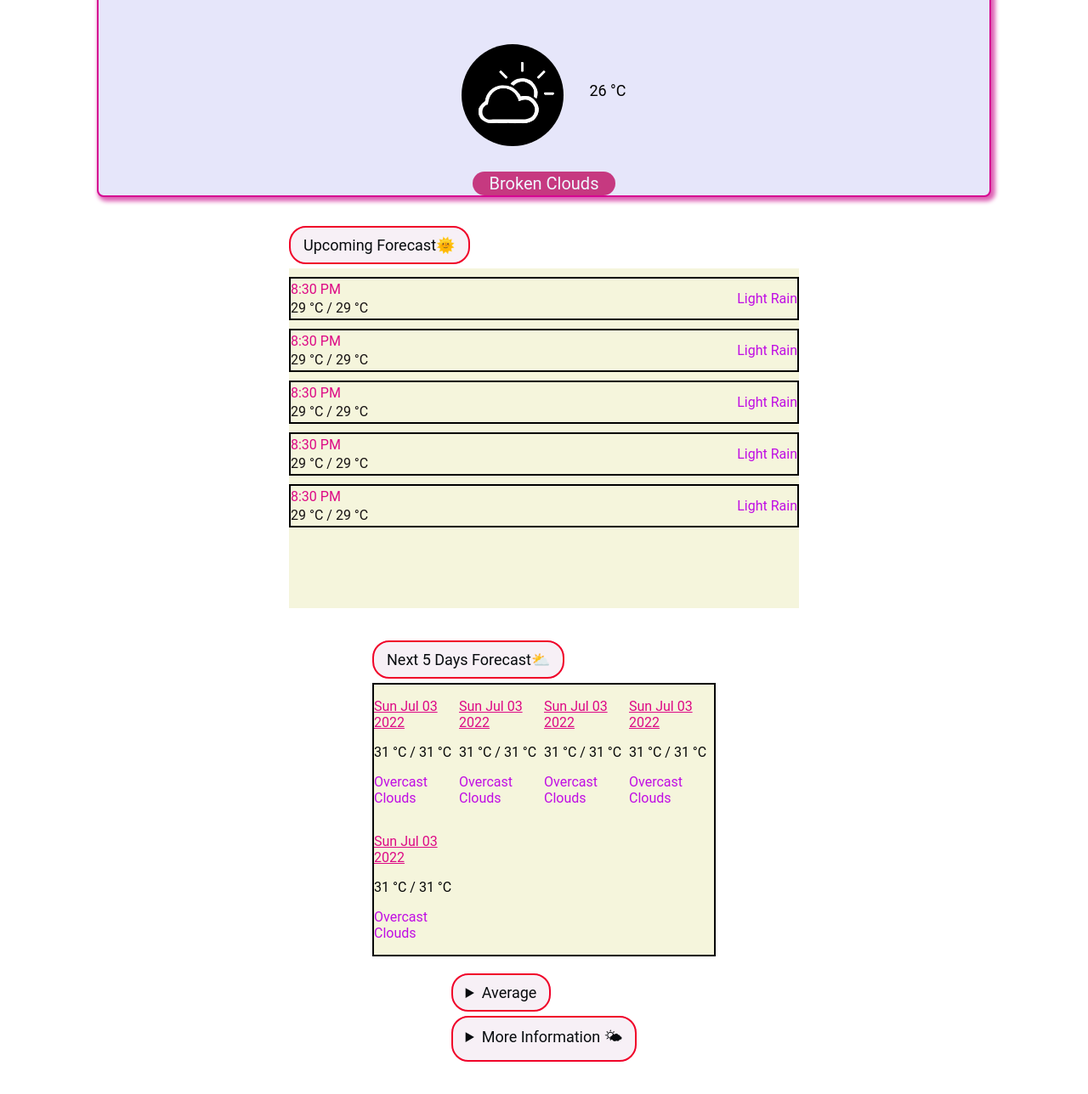
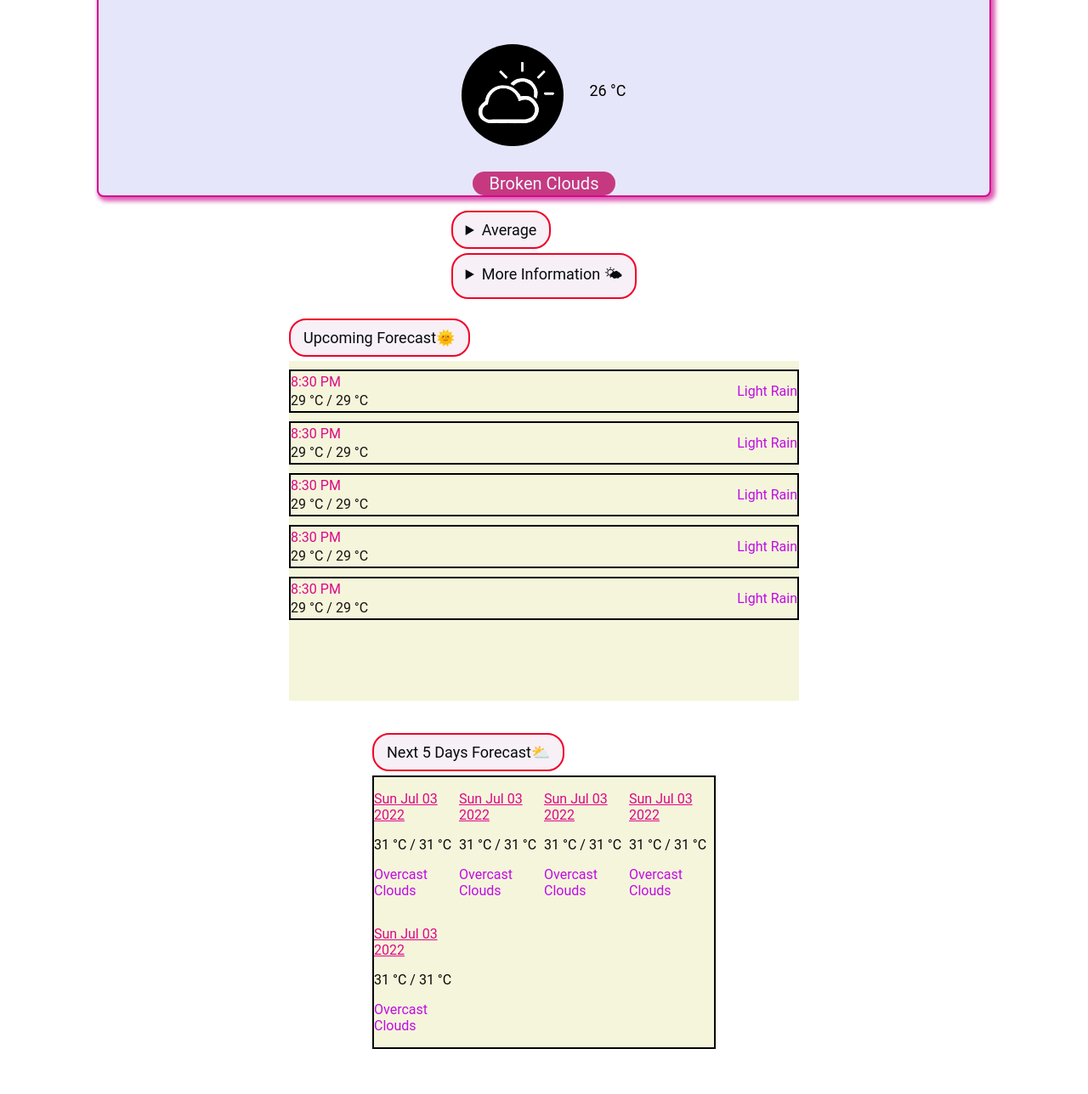
Before and after one commit to AradhanaSinghh/weather, a plain HTML site: page index.html in a window 1280 px wide. Shown: the part 230-1518 px from the top of the page at 85% size. Drawn offline with nearby package versions, Linux system fonts and the light colour scheme.

Commit message:
Update index.html

```diff
--- a/index.html
+++ b/index.html
@@ -37,6 +37,23 @@
                 </div>
             </div>
 
+            <div class="section">
+                <details>
+                    <summary class="cast-header"> Average </summary>
+                    <div id="Average">
+
+                    </div>
+                    <div id="Average1">
+
+                    </div>
+
+                </details>
+
+                <details>
+                    <summary class="cast-header"> More Information 🌤 </summary>
+                    <p><a href="https://www.msn.com/en-us/weather/forecast/" target="_blank">See more!</a></p>
+                </details>
+            </div>
             <div class="forecstH">
                 <p class="cast-header">Upcoming forecast🌞</p>
                 <div class="templist">
@@ -119,24 +136,7 @@
 
         </div>
         </div>
-        <div class="footer">
-            <details>
-                <summary class="cast-header"> Average </summary>
-                <div id="Average">
 
-                </div>
-                <div id="Average1">
-
-                </div>
-
-            </details>
-
-            <details>
-                <summary class="cast-header"> More Information 🌤 </summary>
-                <p><a href="https://www.msn.com/en-us/weather/forecast/" target="_blank">For more weather details 🌤</a></p>
-            </details>
-        </div>
-    </div>
 </main>
 </div>
     <!-- <script src="./jquery-3.6.1.js"></script> -->
```
